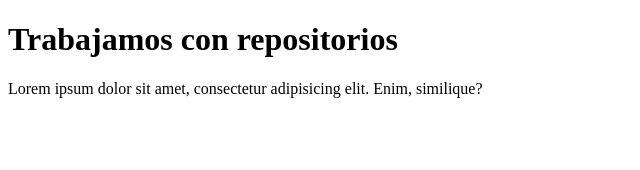
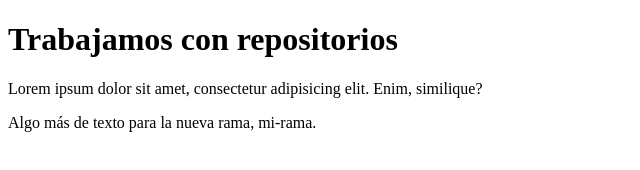
Before and after one commit to rodrigozungri/comision-24525, a plain HTML site: page index.html in a window 1280 px wide. Shown: the whole page, without its empty margins (0-640 px from the left). Drawn offline with Linux system fonts and the light colour scheme.

Commit message:
agregamos nueva rama

```diff
--- a/index.html
+++ b/index.html
@@ -11,5 +11,7 @@
     <h1>Trabajamos con repositorios</h1>
     <p>Lorem ipsum dolor sit amet, consectetur adipisicing elit. Enim, similique?</p>
 
+    <p>Algo más de texto para la nueva rama, mi-rama.</p>
+
 </body>
 </html>
```
